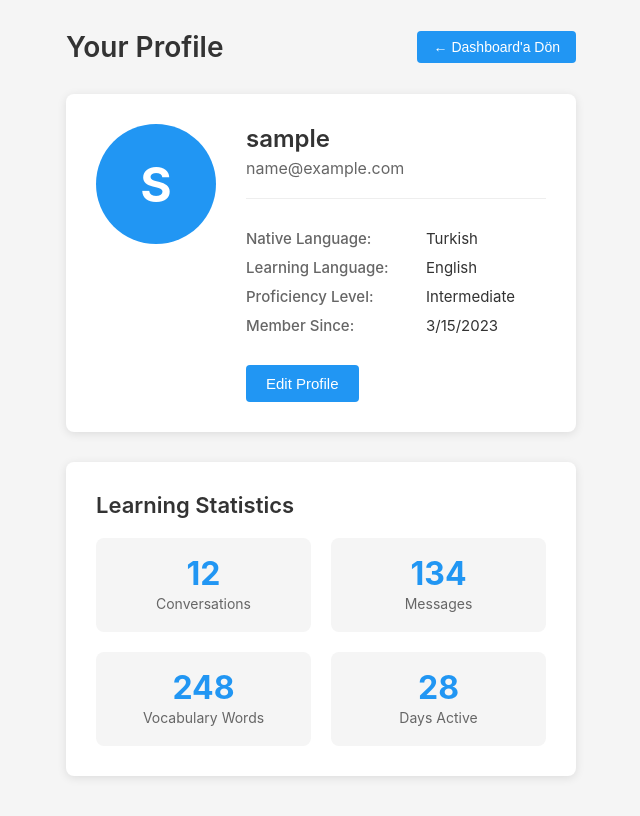
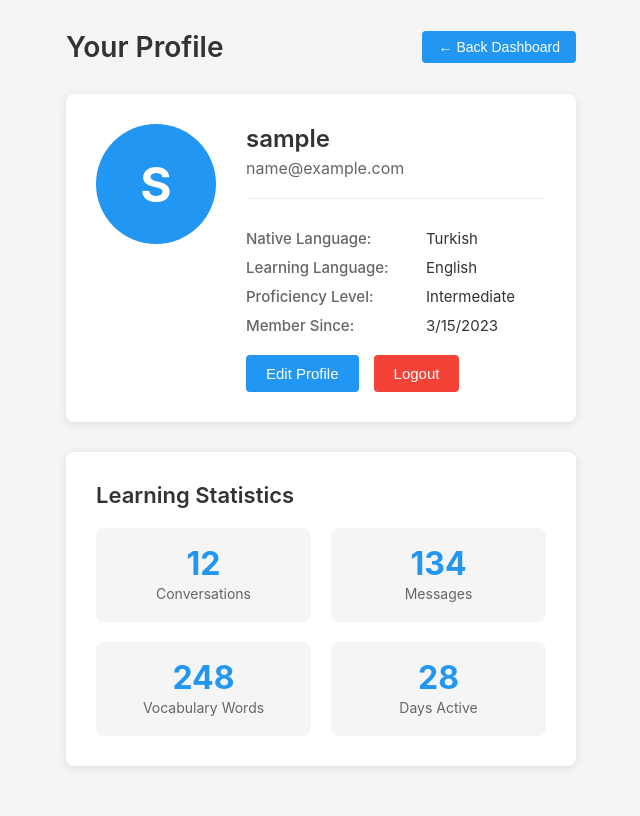
Before and after one commit to hmztplinv/gemma-ui, a React (Create React App) app: page /profile in a window 1280 px wide. Shown: the top 816 px of the page, without its empty margins (319-959 px from the left). Built offline with nearby package versions, Linux system fonts and the light colour scheme; sample sign-in values are in the browser's storage.

Commit message:
add ui changes2 commit

```diff
--- a/src/components/conversation/MessageInput.jsx
+++ b/src/components/conversation/MessageInput.jsx
@@ -13,7 +13,7 @@ const MessageInput = ({ onSendMessage }) => {
     try {
       setIsSubmitting(true);
       await onSendMessage(message);
-      setMessage(' ');
+      setMessage('');
     } finally {
       setIsSubmitting(false);
     }
@@ -21,6 +21,7 @@ const MessageInput = ({ onSendMessage }) => {
 
   const handleKeyDown = (e) => {
     if (e.key === 'Enter' && !e.shiftKey) {
+      e.preventDefault(); // Formun otomatik gönderilmesini önle
       handleSubmit(e);
     }
   };
--- a/src/pages/ConversationDetailPage.jsx
+++ b/src/pages/ConversationDetailPage.jsx
@@ -213,7 +213,7 @@ const ConversationDetailPage = () => {
         alignItems: 'center'
       }}
     >
-      {id === 'new' ? 'Cancel' : <><span style={{marginRight: '4px'}}>←</span> Dashboard'a Dön</>}
+      {id === 'new' ? 'Cancel' : <><span style={{marginRight: '4px'}}>←</span>Back Dashboard</>}
     </button>
   </div>
 </div>
--- a/src/pages/NotFoundPage.jsx
+++ b/src/pages/NotFoundPage.jsx
@@ -3,11 +3,47 @@ import { Link } from 'react-router-dom';
 
 const NotFoundPage = () => {
   return (
-    <div className="not-found-page">
-      <div className="not-found-container">
-        <h1>404 - Page Not Found</h1>
-        <p>The page you are looking for does not exist.</p>
-        <Link to="/" className="home-link">Return to Home</Link>
+    <div style={{
+      display: 'flex',
+      flexDirection: 'column',
+      alignItems: 'center',
+      justifyContent: 'center',
+      height: '100vh',
+      fontFamily: 'Arial, sans-serif',
+      backgroundColor: '#f5f5f5',
+      textAlign: 'center',
+      padding: '0 20px'
+    }}>
+      <div style={{
+        backgroundColor: 'white',
+        borderRadius: '8px',
+        boxShadow: '0 2px 10px rgba(0, 0, 0, 0.1)',
+        padding: '40px',
+        maxWidth: '500px',
+        width: '100%'
+      }}>
+        <h1 style={{
+          fontSize: '36px',
+          color: '#333',
+          marginBottom: '20px'
+        }}>404 - Page Not Found</h1>
+
+        <p style={{
+          fontSize: '18px',
+          color: '#666',
+          marginBottom: '30px'
+        }}>The page you are looking for does not exist.</p>
+
+        <Link to="/" style={{
+          display: 'inline-block',
+          backgroundColor: '#4a90e2',
+          color: 'white',
+          padding: '12px 24px',
+          borderRadius: '4px',
+          textDecoration: 'none',
+          fontWeight: 'bold',
+          transition: 'background-color 0.3s'
+        }}>Return to Home</Link>
       </div>
     </div>
   );
--- a/src/pages/ProfilePage.jsx
+++ b/src/pages/ProfilePage.jsx
@@ -92,6 +92,11 @@ const styles = {
     color: '#333',
     fontWeight: '400'
   },
+  buttonsContainer: {
+    display: 'flex',
+    gap: '15px',
+    marginTop: '20px'
+  },
   editButton: {
     backgroundColor: '#2196f3',
     color: 'white',
@@ -100,7 +105,15 @@ const styles = {
     padding: '10px 20px',
     fontSize: '15px',
     cursor: 'pointer',
-    marginTop: '20px'
+  },
+  logoutButton: {
+    backgroundColor: '#f44336',
+    color: 'white',
+    border: 'none',
+    borderRadius: '4px',
+    padding: '10px 20px',
+    fontSize: '15px',
+    cursor: 'pointer',
   },
   statsContainer: {
     display: 'grid',
@@ -141,7 +154,7 @@ const styles = {
 };
 
 const ProfilePage = () => {
-  const { user } = useAuth();
+  const { user, logout } = useAuth();
   const navigate = useNavigate();
   const [isLoading, setIsLoading] = useState(true);
   const [error, setError] = useState(null);
@@ -176,6 +189,22 @@ const ProfilePage = () => {
     }, 800); // Simulating loading delay
   }, [user]);
 
+  const handleLogout = () => {
+    // Token'ı localStorage'dan sil
+    localStorage.removeItem('token');
+    // JWT veya başka token tipleri için de temizlik yapabilirsiniz
+    localStorage.removeItem('refreshToken');
+    sessionStorage.removeItem('userSession');
+
+    // Auth context'teki logout fonksiyonunu çağır (varsa)
+    if (logout) {
+      logout();
+    }
+
+    // Login sayfasına yönlendir
+    navigate('/login');
+  };
+
   if (isLoading) {
     return <div style={styles.loading}>Loading profile...</div>;
   }
@@ -192,7 +221,7 @@ const ProfilePage = () => {
           onClick={() => navigate('/dashboard')}
           style={styles.backButton}
         >
-          <span style={{ marginRight: '4px' }}>←</span> Dashboard'a Dön
+          <span style={{ marginRight: '4px' }}>←</span>Back Dashboard
         </button>
       </div>
 
@@ -230,7 +259,15 @@ const ProfilePage = () => {
               </div>
             </div>
 
-            <button style={styles.editButton}>Edit Profile</button>
+            <div style={styles.buttonsContainer}>
+              <button style={styles.editButton}>Edit Profile</button>
+              <button
+                style={styles.logoutButton}
+                onClick={handleLogout}
+              >
+                Logout
+              </button>
+            </div>
           </div>
         </div>
       </div>
```
